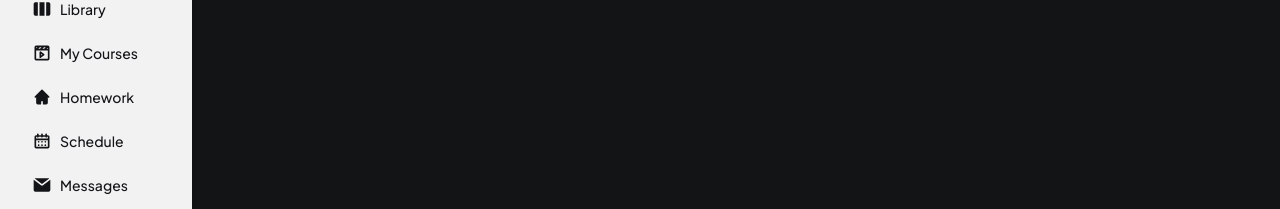
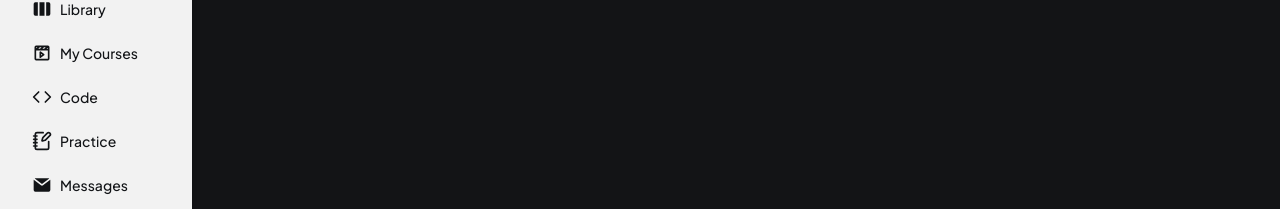
Before and after one commit to ayu-sharma/nexLearn-capstone_project, a Next.js app: page /home in a window 1280 px wide. Shown: the part 122-331 px from the top of the page. Built offline with nearby package versions, Linux system fonts and the light colour scheme; sample sign-in values are in the browser's storage.

Commit message:
sidebar update

```diff
--- a/components/Sidebar.tsx
+++ b/components/Sidebar.tsx
@@ -5,6 +5,7 @@ import Image from 'next/image';
 import logoL from "@/public/images/sidebarL.svg";
 import logoD from "@/public/images/sidebarD.svg";
 import { useRouter } from 'next/navigation';
+import { Code, NotebookPen } from 'lucide-react';
 
 interface SidebarProps {
     selectedGroup: string;
@@ -73,25 +74,21 @@ const Sidebar = ({ selectedGroup, onSelectGroup }: SidebarProps) => {
                     </div>
                     <div
                         className={`flex items-center gap-x-2 p-2 rounded-md cursor-pointer transition hover:bg-white/10 dark:hover:bg-black/10 ${
-                            selectedGroup === 'Homework' ? 'text-[#7981FF]' : 'text-[#F2F2F2] dark:text-[#121417]'
+                            selectedGroup === 'Code' ? 'text-[#7981FF]' : 'text-[#F2F2F2] dark:text-[#121417]'
                         }`}
-                        onClick={() => onSelectGroup('Homework')}
+                        onClick={() => onSelectGroup('Code')}
                     >
-                        <svg className={`w-5 h-5 ${selectedGroup === 'Homework' ? 'text-[#7981FF]' : 'text-[#F2F2F2] dark:text-[#121417]'}`} aria-hidden="true" xmlns="http://www.w3.org/2000/svg" width="24" height="24" fill="currentColor" viewBox="0 0 24 24">
-                            <path fillRule="evenodd" d="M11.293 3.293a1 1 0 0 1 1.414 0l6 6 2 2a1 1 0 0 1-1.414 1.414L19 12.414V19a2 2 0 0 1-2 2h-3a1 1 0 0 1-1-1v-3h-2v3a1 1 0 0 1-1 1H7a2 2 0 0 1-2-2v-6.586l-.293.293a1 1 0 0 1-1.414-1.414l2-2 6-6Z" clip-rule="evenodd"/>
-                        </svg>
-                        <p>Homework</p>
+                        <Code className='w-5 h-5'/>
+                        <p>Code</p>
                     </div>
                     <div
                         className={`flex items-center gap-x-2 p-2 rounded-md cursor-pointer transition hover:bg-white/10 dark:hover:bg-black/10 ${
-                            selectedGroup === 'Schedule' ? 'text-[#7981FF]' : 'text-[#F2F2F2] dark:text-[#121417]'
+                            selectedGroup === 'Practice' ? 'text-[#7981FF]' : 'text-[#F2F2F2] dark:text-[#121417]'
                         }`}
-                        onClick={() => onSelectGroup('Schedule')}
+                        onClick={() => onSelectGroup('Practice')}
                     >
-                        <svg className={`w-5 h-5 ${selectedGroup === 'Schedule' ? 'text-[#7981FF]' : 'text-[#F2F2F2] dark:text-[#121417]'}`} aria-hidden="true" xmlns="http://www.w3.org/2000/svg" width="24" height="24" fill="none" viewBox="0 0 24 24">
-                            <path stroke="currentColor" strokeLinecap="round" strokeLinejoin="round" strokeWidth="2" d="M4 10h16m-8-3V4M7 7V4m10 3V4M5 20h14a1 1 0 0 0 1-1V7a1 1 0 0 0-1-1H5a1 1 0 0 0-1 1v12a1 1 0 0 0 1 1Zm3-7h.01v.01H8V13Zm4 0h.01v.01H12V13Zm4 0h.01v.01H16V13Zm-8 4h.01v.01H8V17Zm4 0h.01v.01H12V17Zm4 0h.01v.01H16V17Z"/>
-                        </svg>
-                        <p>Schedule</p>
+                        <NotebookPen className='w-5 h-5'/>
+                        <p>Practice</p>
                     </div>
                     <div
                         className={`flex items-center gap-x-2 p-2 rounded-md cursor-pointer transition hover:bg-white/10 dark:hover:bg-black/10 ${
```
